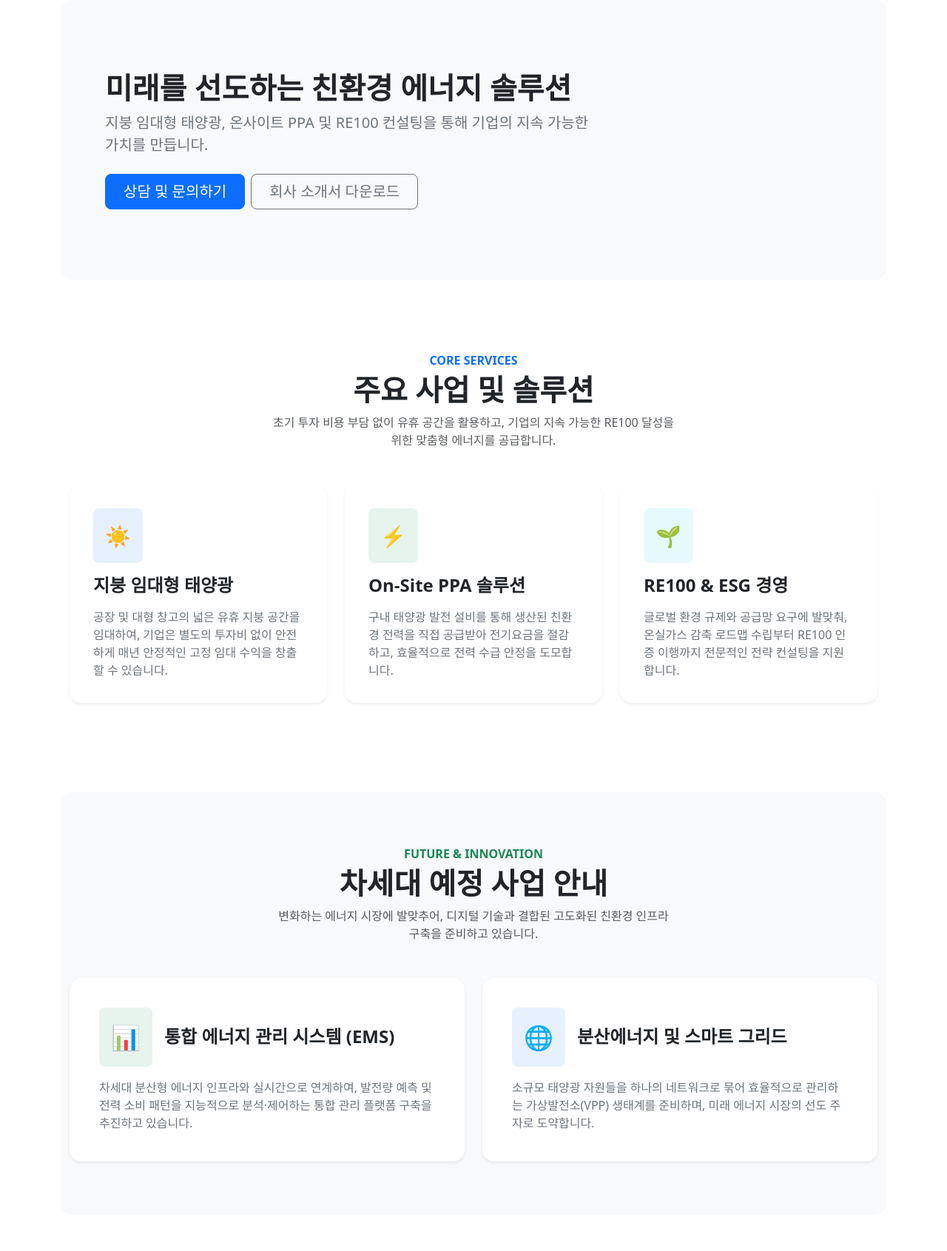
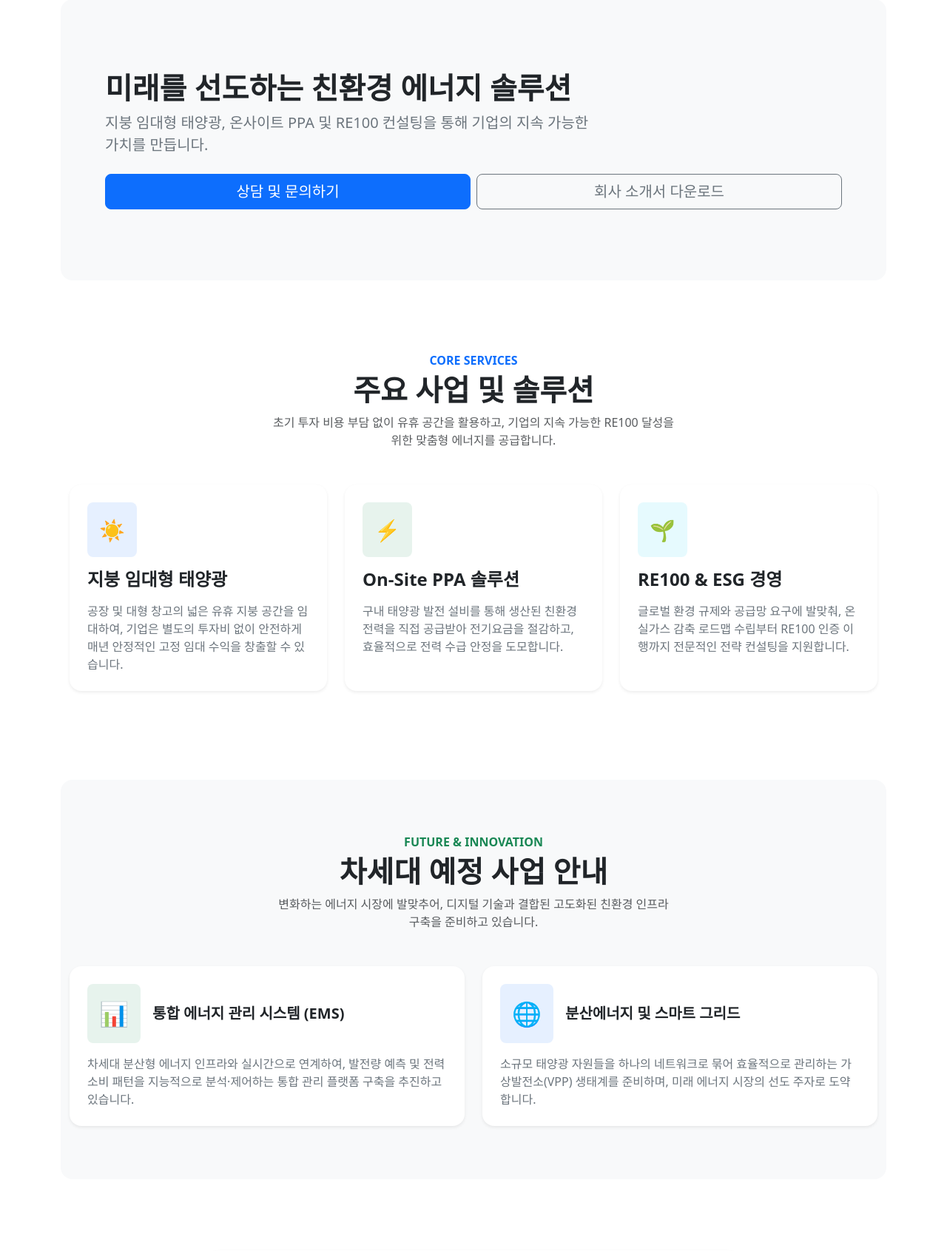
Before and after one commit to Rvnning/company-site, a Flask app: page / in a window 1280 px wide. Shown: the part 105-1796 px from the top of the page at 74% size. Run offline with Flask 3, Linux system fonts and the light colour scheme; some libraries are stand-ins or nearby versions.

Commit message:
code modify

```diff
--- a/app.py
+++ b/app.py
@@ -30,7 +30,7 @@ resend.api_key = os.environ.get("RESEND_API_KEY")
 def send_email_code(to_email, code):
     try:
         params = {
-            "from": "Cierra Energy <cierraindustry@cierra.co.kr>",  # 또는 본인 인증된 도메인 이메일
+            "from": "Cierra Energy <cierraindustry@cierra.co.kr>",
             "to": [to_email],
             "subject": "[Cierra] 비밀번호 재설정 인증번호",
             "html": f"<p>안녕하세요, Cierra입니다.</p><p>요청하신 비밀번호 재설정 인증번호는 <b>[{code}]</b> 입니다.</p>"
@@ -71,7 +71,6 @@ def index():
 
 @app.route('/inquiry', methods=['POST'])
 def inquiry():
-    # 고객 문의 데이터 수집 후 Supabase 'inquiries' 테이블에 저장
     company_name = request.form.get('company_name')
     manager_name = request.form.get('manager_name')
     phone = request.form.get('phone')
@@ -87,8 +86,7 @@ def inquiry():
                 "email": email,
                 "content": content
             }).execute()
-            # 2. 💡 관리자에게 Resend를 통한 실시간 이메일 알림 발송
-            # MAIL_USERNAME(또는 별도의 관리자 수신 이메일)로 알림 발송
+
             admin_email = os.environ.get("MAIL_USERNAME")
 
             if admin_email:
@@ -129,7 +127,6 @@ def update_inquiry_status(inquiry_id):
 
     if new_status:
         try:
-            # Supabase inquiries 테이블의 status 업데이트
             supabase.table('inquiries').update({"status": new_status}).eq('id', inquiry_id).execute()
             flash('문의 처리 상태가 변경되었습니다.', 'success')
         except Exception as e:
@@ -137,8 +134,6 @@ def update_inquiry_status(inquiry_id):
             flash('상태 변경 중 오류가 발생했습니다.', 'danger')
 
     return redirect(url_for('admin_dashboard'))
-
-import io
 
 # --- [관리자: 제안서 파일 업로드 라우트] ---
 @app.route('/dashboard/admin/upload-proposal', methods=['POST'])
@@ -149,9 +144,8 @@ def upload_proposal():
     if file and file.filename:
         try:
             file_bytes = file.read()
-            file_name = "cierra_proposal.pdf"  # 항상 최신 파일명으로 고정하여 덮어쓰기
+            file_name = "cierra_proposal.pdf"
 
-            # Supabase Storage의 proposals 버킷에 업로드 (upsert=true로 기존 파일 덮어쓰기)
             supabase.storage.from_('proposals').upload(
                 path=file_name,
                 file=file_bytes,
@@ -171,7 +165,6 @@ def upload_proposal():
 @app.route('/download-proposal')
 def download_proposal():
     try:
-        # Supabase Storage에서 제안서 파일 바이트 데이터 가져오기
         file_data = supabase.storage.from_('proposals').download('cierra_proposal.pdf')
 
         return send_file(
@@ -193,13 +186,10 @@ def login():
         username = request.form.get('username')
         password = request.form.get('password')
 
-        # Supabase users 테이블에서 사용자 조회
         response = supabase.table('users').select("*").eq('username', username).execute()
         users = response.data
 
-        # 평문 비교 대신 해시 검증 함수(check_password_hash) 사용
         if users and check_password_hash(users[0]['password_hash'], password):
-            # 로그인 성공 시 세션 부여
             session['user_id'] = users[0]['id']
             session['username'] = users[0]['username']
             session['role'] = users[0]['role']
@@ -214,31 +204,26 @@ def login():
 
     return render_template('login.html')
 
-# 1. 인증번호 이메일 발송 API (AJAX 요청용)
 @app.route('/send-auth-email', methods=['POST'])
 def send_auth_email():
     username = request.form.get('username')
     email = request.form.get('email')
 
-    # 해당 아이디와 이메일이 일치하는 회원이 있는지 확인
     res = supabase.table('users').select("*").eq('username', username).eq('email', email).execute()
     if not res.data:
         return {"success": False, "message": "일치하는 아이디와 이메일 정보를 찾을 수 없습니다."}, 400
 
-    # 6자리 랜덤 인증번호 생성 및 세션 저장
     auth_code = str(random.randint(100000, 999999))
     session['reset_username'] = username
     session['reset_email'] = email
     session['reset_code'] = auth_code
 
-    # 이메일 발송 실행
     success = send_email_code(email, auth_code)
     if success:
         return {"success": True, "message": "인증번호가 이메일로 발송되었습니다."}
     else:
         return {"success": False, "message": "이메일 발송에 실패했습니다. 관리자에게 문의하세요."}, 500
 
-# 2. 인증번호 확인 및 비밀번호 변경 처리
 @app.route('/reset-password', methods=['GET', 'POST'])
 def reset_password():
     if request.method == 'GET':
@@ -249,7 +234,6 @@ def reset_password():
     user_code = request.form.get('auth_code')
     new_password = request.form.get('new_password')
 
-    # 세션에 저장된 인증 정보와 사용자가 입력한 정보 대조
     if (session.get('reset_username') == username and
         session.get('reset_email') == email and
         session.get('reset_code') == user_code):
@@ -257,7 +241,6 @@ def reset_password():
         new_password_hash = generate_password_hash(new_password)
         supabase.table('users').update({"password_hash": new_password_hash}).eq('username', username).execute()
 
-        # 사용 완료된 세션 정리
         session.pop('reset_username', None)
         session.pop('reset_email', None)
         session.pop('reset_code', None)
@@ -273,10 +256,8 @@ def logout():
     session.clear()
     return redirect(url_for('index'))
 
-
 # --- [대시보드 페이지 라우팅] ---
 
-# --- [일반 회원 마이페이지 라우트] ---
 @app.route('/dashboard/user', methods=['GET', 'POST'])
 @login_required
 def user_dashboard():
@@ -296,18 +277,14 @@ def user_dashboard():
         }
 
         try:
-            # 2. 비밀번호 변경을 시도하는 경우
             if current_password and new_password:
-                # 현재 로그인된 유저의 기존 비밀번호 해시 가져오기
                 res = supabase.table('users').select("password_hash").eq('id', user_id).execute()
                 if res.data and check_password_hash(res.data[0]['password_hash'], current_password):
-                    # 현재 비밀번호가 일치하면 새 비밀번호 해시 생성 후 업데이트 대상에 추가
                     update_data["password_hash"] = generate_password_hash(new_password)
                 else:
                     flash('현재 비밀번호가 일치하지 않습니다. 비밀번호 변경은 실패했습니다.', 'danger')
                     return redirect(url_for('user_dashboard'))
 
-            # 3. Supabase 업데이트 실행
             supabase.table('users').update(update_data).eq('id', user_id).execute()
 
             session['company_name'] = company_name
@@ -318,7 +295,6 @@ def user_dashboard():
 
         return redirect(url_for('user_dashboard'))
 
-    # GET 요청 시 현재 회원의 최신 정보를 Supabase에서 조회
     response = supabase.table('users').select("*").eq('id', user_id).execute()
     user_info = response.data[0] if response.data else {}
 
@@ -327,23 +303,17 @@ def user_dashboard():
 @app.route('/dashboard/admin')
 @admin_required
 def admin_dashboard():
-    # 관리자 대시보드: 오프라인 가입 회원 목록과 고객 문의 내역 조회
     users_res = supabase.table('users').select("*").execute()
     inquiries_res = supabase.table('inquiries').select("*").order('created_at', desc=True).execute()
     notices_res = supabase.table('notices').select("*").order('created_at', desc=True).execute()
     documents_res = supabase.table('documents').select("*").order('created_at', desc=True).execute()
-
-    users_data = users_res.data if users_res.data else []
-    inquiries_data = inquiries_res.data if inquiries_res.data else []
-    notices_data = notices_res.data if notices_res.data else []
-    documents_data = documents_res.data if documents_res.data else []
 
     return render_template(
         'admin_dashboard.html',
         users=users_res.data,
         inquiries=inquiries_res.data,
         notices=notices_data,
-        documents=documents_data
+        documents=documents_res.data
     )
 
 @app.route('/dashboard/admin/add-user', methods=['GET', 'POST'])
@@ -352,7 +322,6 @@ def add_user():
     if request.method == 'GET':
         return render_template('add_user.html')
 
-    # POST 요청 시 기존 회원 등록 로직 수행
     username = request.form.get('username')
     password = request.form.get('password')
     company_name = request.form.get('company_name')
@@ -368,7 +337,6 @@ def add_user():
             "role": role
         }
 
-        # 동적으로 추가된 폼 필드(전화번호, 이메일 등) 자동 수집
         excluded_keys = ['username', 'password', 'company_name', 'role', 'csrf_token']
         for key, value in request.form.items():
             if key not in excluded_keys and value.strip():
@@ -388,7 +356,6 @@ def add_user():
 @admin_required
 def delete_user(user_id):
     try:
-        # Supabase users 테이블에서 해당 ID의 회원 삭제
         supabase.table('users').delete().eq('id', user_id).execute()
         flash('회원이 성공적으로 삭제되었습니다.', 'success')
     except Exception as e:
@@ -418,21 +385,6 @@ def notice_detail(notice_id):
 
     return render_template('notice_detail.html', notice=notice)
 
-    # try:
-    #     supabase.table('notices').insert({
-    #         "title": title,
-    #         "category": category,
-    #         "content": content,
-    #         "link_url": link_url if link_url else None
-    #     }).execute()
-    #     flash('공지사항이 성공적으로 등록되었습니다.', 'success')
-    #     return redirect(url_for('admin_dashboard'))
-    # except Exception as e:
-    #     print("공지사항 등록 에러:", e)
-    #     flash('등록 중 오류가 발생했습니다.', 'danger')
-
-    return redirect(url_for('add_notice'))
-
 @app.route('/dashboard/admin/notices/add', methods=['GET', 'POST'])
 @admin_required
 def add_notice():
@@ -441,8 +393,8 @@ def add_notice():
 
     title = request.form.get('title')
     category = request.form.get('category', '공지사항')
-    content = request.form.get('content', '') # 링크 뉴스일 경우 본문은 비워둘 수 있음
-    link_url = request.form.get('link_url', '').strip() # 뉴스 외부 링크
+    content = request.form.get('content', '')
+    link_url = request.form.get('link_url', '').strip()
 
     if title:
         try:
@@ -473,12 +425,10 @@ def delete_notice(notice_id):
 
     return redirect(url_for('admin_dashboard'))
 
-# 1. 회원 전용 자료실 페이지
 @app.route('/documents')
 @login_required
 def documents():
     try:
-        # Supabase에서 업로드된 문서 목록 가져오기
         response = supabase.table('documents').select("*").order('created_at', desc=True).execute()
         documents = response.data if response.data else []
     except Exception as e:
@@ -487,7 +437,6 @@ def documents():
 
     return render_template('documents.html', documents=documents)
 
-# --- [관리자: 자료실 관리 페이지 전용 라우트] ---
 @app.route('/dashboard/admin/documents', methods=['GET'])
 @admin_required
 def admin_documents_manage():
@@ -500,7 +449,6 @@ def admin_documents_manage():
 
     return render_template('admin_documents.html', documents=documents)
 
-# --- [관리자: 자료실 문서 업로드 라우트 (Storage 연동)] ---
 @app.route('/dashboard/admin/documents/upload', methods=['POST'])
 @admin_required
 def admin_upload_document():
@@ -513,8 +461,6 @@ def admin_upload_document():
             filename = secure_filename(file.filename)
             file_bytes = file.read()
 
-            # 1. Supabase Storage의 'documents'(또는 문서용 버킷)에 실제 파일 업로드
-            # 고유한 파일명 유지를 위해 경로 설정 (예: documents/현재시간_파일명)
             import time
             storage_path = f"documents_docs/{int(time.time())}_{filename}"
 
@@ -524,11 +470,10 @@ def admin_upload_document():
                 file_options={"upsert": "false", "content-type": "application/pdf"}
             )
 
-            # 2. Supabase DB의 'documents' 테이블에는 스토리지 경로(storage_path) 저장
             supabase.table('documents').insert({
                 "title": title,
                 "description": description,
-                "file_path": storage_path  # 스토리지 내부 경로 저장
+                "file_path": storage_path
             }).execute()
 
             flash('자료가 스토리지에 안전하게 업로드되었습니다.', 'success')
@@ -540,12 +485,10 @@ def admin_upload_document():
 
     return redirect(url_for('admin_documents_manage'))
 
-# --- [사용자/관리자 공용: 자료실 파일 다운로드 라우트] ---
 @app.route('/dashboard/admin/documents/download/<doc_id>')
 @login_required
 def download_vault_document(doc_id):
     try:
-        # 1. DB에서 해당 문서의 스토리지 경로 조회
         res = supabase.table('documents').select("*").eq('id', doc_id).execute()
         if not res.data:
             flash('존재하지 않는 문서입니다.', 'warning')
@@ -555,10 +498,8 @@ def download_vault_document(doc_id):
         storage_path = doc['file_path']
         title = doc['title']
 
-        # 2. Supabase Storage에서 파일 바이트 다운로드
         file_data = supabase.storage.from_('documents').download(storage_path)
 
-        # 3. 브라우저로 안전하게 PDF 파일 전송 (다운로드 처리)
         return send_file(
             io.BytesIO(file_data),
             mimetype='application/pdf',
@@ -570,22 +511,18 @@ def download_vault_document(doc_id):
         flash('파일 다운로드 중 오류가 발생했습니다.', 'warning')
         return redirect(url_for('documents'))
 
-# --- [관리자: 자료실 문서 삭제 라우트 (스토리지 파일 + DB 동시 삭제)] ---
 @app.route('/dashboard/admin/documents/delete/<doc_id>', methods=['POST'])
 @admin_required
 def admin_delete_document(doc_id):
     try:
-        # 1. 삭제할 문서의 스토리지 경로 확인
         res = supabase.table('documents').select("file_path").eq('id', doc_id).execute()
         if res.data:
             storage_path = res.data[0]['file_path']
-            # 2. Supabase Storage에서 실제 파일 삭제 (로컬 또는 스토리지 파일)
             try:
                 supabase.storage.from_('documents').remove([storage_path])
             except Exception as storage_err:
                 print("스토리지 파일 삭제 경고:", storage_err)
 
-        # 3. DB에서 데이터 삭제
         supabase.table('documents').delete().eq('id', doc_id).execute()
         flash('자료가 성공적으로 삭제되었습니다.', 'success')
     except Exception as e:
--- a/templates/index.html
+++ b/templates/index.html
@@ -7,8 +7,8 @@
         <h1 class="display-6 display-md-5 fw-bold">미래를 선도하는 친환경 에너지 솔루션</h1>
         <p class="col-lg-8 fs-5 fs-md-4 text-secondary">지붕 임대형 태양광, 온사이트 PPA 및 RE100 컨설팅을 통해 기업의 지속 가능한 가치를 만듭니다.</p>
         <div class="d-flex flex-column flex-sm-row gap-2 mt-4">
-            <a href="#inquiry" class="btn btn-primary btn-lg px-4">상담 및 문의하기</a>
-            <a href="/download-proposal" class="btn btn-outline-secondary btn-lg px-4">회사 소개서 다운로드</a>
+            <a href="#inquiry" class="btn btn-primary btn-lg px-4 w-100 w-sm-auto">상담 및 문의하기</a>
+            <a href="/download-proposal" class="btn btn-outline-secondary btn-lg px-4 w-100 w-sm-auto">회사 소개서 다운로드</a>
         </div>
     </div>
 </div>
@@ -29,8 +29,8 @@
         <div class="row g-4">
             <!-- 1. 지붕 임대형 태양광 -->
             <div class="col-lg-4 col-md-6">
-                <div class="card h-100 border-0 shadow-sm rounded-4 p-3 transition-hover">
-                    <div class="card-body">
+                <div class="card h-100 border-0 shadow-sm rounded-4 p-3 p-md-4 transition-hover">
+                    <div class="card-body p-0">
                         <div class="icon-square bg-primary bg-opacity-10 text-primary rounded-3 fs-3 p-3 d-inline-block mb-3">
                             ☀️
                         </div>
@@ -44,8 +44,8 @@
 
             <!-- 2. On-Site PPA -->
             <div class="col-lg-4 col-md-6">
-                <div class="card h-100 border-0 shadow-sm rounded-4 p-3 transition-hover">
-                    <div class="card-body">
+                <div class="card h-100 border-0 shadow-sm rounded-4 p-3 p-md-4 transition-hover">
+                    <div class="card-body p-0">
                         <div class="icon-square bg-success bg-opacity-10 text-success rounded-3 fs-3 p-3 d-inline-block mb-3">
                             ⚡
                         </div>
@@ -59,8 +59,8 @@
 
             <!-- 3. RE100 & ESG 컨설팅 -->
             <div class="col-lg-4 col-md-6">
-                <div class="card h-100 border-0 shadow-sm rounded-4 p-3 transition-hover">
-                    <div class="card-body">
+                <div class="card h-100 border-0 shadow-sm rounded-4 p-3 p-md-4 transition-hover">
+                    <div class="card-body p-0">
                         <div class="icon-square bg-info bg-opacity-10 text-info rounded-3 fs-3 p-3 d-inline-block mb-3">
                             🌱
                         </div>
@@ -91,13 +91,13 @@
         <div class="row g-4 align-items-center">
             <!-- 1. 통합 에너지 관리 시스템 (EMS) -->
             <div class="col-lg-6">
-                <div class="card border-0 shadow-sm rounded-4 p-4 h-100 bg-white">
-                    <div class="card-body">
+                <div class="card border-0 shadow-sm rounded-4 p-3 p-md-4 h-100 bg-white">
+                    <div class="card-body p-0">
                         <div class="d-flex align-items-center mb-3">
                             <div class="fs-2 bg-success bg-opacity-10 text-success p-3 rounded-3 me-3">
                                 📊
                             </div>
-                            <h4 class="card-title fw-bold mb-0">통합 에너지 관리 시스템 (EMS)</h4>
+                            <h4 class="card-title fw-bold mb-0 fs-5 fs-md-4">통합 에너지 관리 시스템 (EMS)</h4>
                         </div>
                         <p class="card-text text-secondary lh-base mt-3">
                             차세대 분산형 에너지 인프라와 실시간으로 연계하여, 발전량 예측 및 전력 소비 패턴을 지능적으로 분석·제어하는 통합 관리 플랫폼 구축을 추진하고 있습니다.
@@ -108,13 +108,13 @@
 
             <!-- 2. 가상발전소(VPP) 및 미래 인프라 -->
             <div class="col-lg-6">
-                <div class="card border-0 shadow-sm rounded-4 p-4 h-100 bg-white">
-                    <div class="card-body">
+                <div class="card border-0 shadow-sm rounded-4 p-3 p-md-4 h-100 bg-white">
+                    <div class="card-body p-0">
                         <div class="d-flex align-items-center mb-3">
                             <div class="fs-2 bg-primary bg-opacity-10 text-primary p-3 rounded-3 me-3">
                                 🌐
                             </div>
-                            <h4 class="card-title fw-bold mb-0">분산에너지 및 스마트 그리드</h4>
+                            <h4 class="card-title fw-bold mb-0 fs-5 fs-md-4">분산에너지 및 스마트 그리드</h4>
                         </div>
                         <p class="card-text text-secondary lh-base mt-3">
                             소규모 태양광 자원들을 하나의 네트워크로 묶어 효율적으로 관리하는 가상발전소(VPP) 생태계를 준비하며, 미래 에너지 시장의 선도 주자로 도약합니다.
@@ -131,8 +131,8 @@
     <div class="container">
         <div class="row justify-content-center">
             <div class="col-lg-8">
-                <div class="card border-0 shadow-sm rounded-4 p-4 p-md-5 bg-white">
-                    <div class="card-body">
+                <div class="card border-0 shadow-sm rounded-4 p-3 p-md-5 bg-white">
+                    <div class="card-body p-0">
                         <!-- 섹션 타이틀 -->
                         <div class="text-center mb-4">
                             <span class="text-primary fw-semibold text-uppercase tracking-wide">Contact Us</span>
--- a/templates/notice_detail.html
+++ b/templates/notice_detail.html
@@ -2,7 +2,7 @@
 {% block title %}{{ notice.title }} - Cierra Energy{% endblock %}
 
 {% block content %}
-<div class="container py-5 my-4">
+<div class="container py-3 py-md-5 my-md-4">
     <div class="row justify-content-center">
         <div class="col-lg-8">
             <div class="mb-3">
@@ -14,7 +14,7 @@
                     <span class="badge bg-primary bg-opacity-10 text-primary px-3 py-2 rounded-pill fw-semibold">{{ notice.category }}</span>
                     <small class="text-muted">{{ notice.created_at[:10] }}</small>
                 </div>
-                <h2 class="fw-bold mb-4">{{ notice.title }}</h2>
+                <h2 class="fs-4 fs-md-2 fw-bold mb-4">{{ notice.title }}</h2>
                 <hr class="text-muted mb-4">
                 <div class="card-text text-secondary lh-lg" style="white-space: pre-wrap;">{{ notice.content }}</div>
             </div>
```
Also changed, not shown: templates/documents.html (+7 -7 lines), templates/login.html (+4 -5 lines), templates/notice_list.html (+6 -6 lines), templates/reset_password.html (+4 -4 lines), templates/user_dashboard.html (+7 -7 lines).
